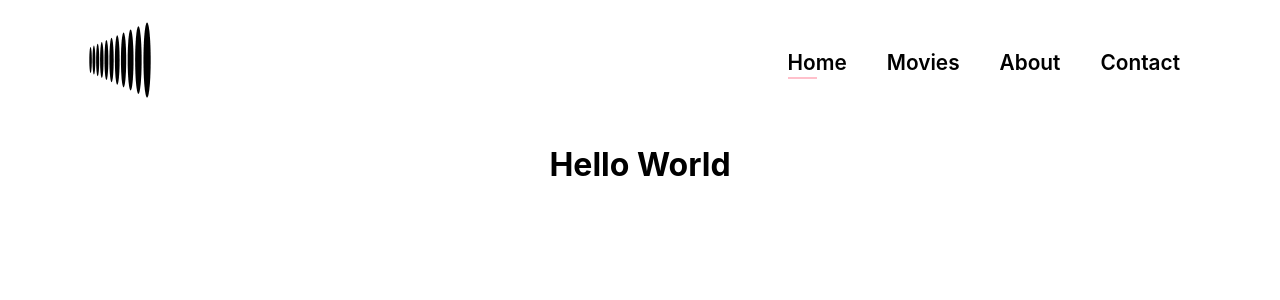
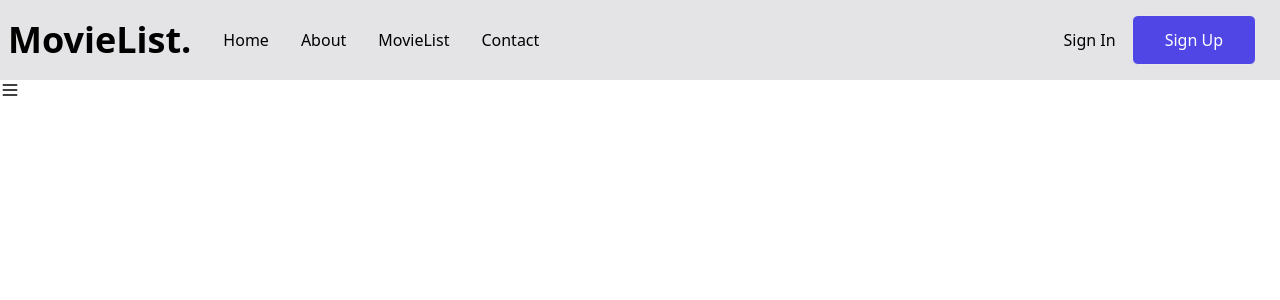
Before and after one commit to r00nie/Lista-filmow-REACT, a React (Create React App) app: page / in a window 1280 px wide. Shown: the top 300 px of the page. Built offline with nearby package versions, Linux system fonts and the light colour scheme.

Commit message:
Navbar w tailwind css

```diff
--- a/package.json
+++ b/package.json
@@ -3,6 +3,7 @@
   "version": "0.1.0",
   "private": true,
   "dependencies": {
+    "@heroicons/react": "^1.0.6",
     "@testing-library/jest-dom": "^5.16.5",
     "@testing-library/react": "^13.4.0",
     "@testing-library/user-event": "^13.5.0",
@@ -40,5 +41,10 @@
       "last 1 firefox version",
       "last 1 safari version"
     ]
+  },
+  "devDependencies": {
+    "autoprefixer": "^10.4.12",
+    "postcss": "^8.4.18",
+    "tailwindcss": "^3.2.1"
   }
 }
--- /dev/null
+++ b/postcss.config.js
@@ -0,0 +1,6 @@
+module.exports = {
+  plugins: {
+    tailwindcss: {},
+    autoprefixer: {},
+  },
+}
--- a/src/App.css
+++ /dev/null
@@ -1,38 +0,0 @@
-.App {
-  text-align: center;
-}
-
-.App-logo {
-  height: 40vmin;
-  pointer-events: none;
-}
-
-@media (prefers-reduced-motion: no-preference) {
-  .App-logo {
-    animation: App-logo-spin infinite 20s linear;
-  }
-}
-
-.App-header {
-  background-color: #282c34;
-  min-height: 100vh;
-  display: flex;
-  flex-direction: column;
-  align-items: center;
-  justify-content: center;
-  font-size: calc(10px + 2vmin);
-  color: white;
-}
-
-.App-link {
-  color: #61dafb;
-}
-
-@keyframes App-logo-spin {
-  from {
-    transform: rotate(0deg);
-  }
-  to {
-    transform: rotate(360deg);
-  }
-}
--- a/src/App.tsx
+++ b/src/App.tsx
@@ -1,12 +1,11 @@
 import React from 'react';
-import './App.css';
-import Navbar from './components/Navbar';
+import Navbar from './components/Navbar'
 
 function App() {
   return (
-    <div className="App">
-      <Navbar/>
-      <h1>Hello World</h1>
+    <div>
+      <Navbar />
+      <p>HAHAHAHA</p>
     </div>
   );
 }
--- a/src/components/Navbar.tsx
+++ b/src/components/Navbar.tsx
@@ -1,49 +1,30 @@
-import { statement } from "@babel/template";
-import { Component, useState } from "react";
-import "./NavbarStyles.css"
+import React, {FC} from 'react'
 
+import {MenuIcon, XIcon} from '@heroicons/react/outline'
 
-const Navbar = () => {
-
-
-    const [clicked, setClicked] = useState(false);
-    const handleClick = () => {
-        setClicked(prevClicked => !prevClicked);
-    }
-
-    return(
-    <nav>
-        <a href="index.html">
-            <svg id="logo-67" width="80" height="80" viewBox="0 0 50 50" fill="none" xmlns="http://www.w3.org/2000/svg">
-                <path className="ccustom" d="M6.6 33.19C7.0363 33.19 7.39 29.5232 7.39 25C7.39 20.4768 7.0363 16.81 6.6 16.81C6.16369 16.81 5.81 20.4768 5.81 25C5.81 29.5232 6.16369 33.19 6.6 33.19Z" fill="black"></path>
-                <path className="ccustom" d="M8.7 34.1C9.18601 34.1 9.58 30.0258 9.58 25C9.58 19.9742 9.18601 15.9 8.7 15.9C8.21399 15.9 7.82 19.9742 7.82 25C7.82 30.0258 8.21399 34.1 8.7 34.1Z" fill="black"></path>
-                <path className="ccustom" d="M11.04 35.12C11.5757 35.12 12.01 30.5891 12.01 25C12.01 19.4109 11.5757 14.88 11.04 14.88C10.5043 14.88 10.07 19.4109 10.07 25C10.07 30.5891 10.5043 35.12 11.04 35.12Z" fill="black"></path>
-                <path className="ccustom" d="M13.63 36.24C14.2265 36.24 14.71 31.2077 14.71 25C14.71 18.7923 14.2265 13.76 13.63 13.76C13.0335 13.76 12.55 18.7923 12.55 25C12.55 31.2077 13.0335 36.24 13.63 36.24Z" fill="black"></path>
-                <path className="ccustom" d="M16.51 37.49C17.1727 37.49 17.71 31.898 17.71 25C17.71 18.102 17.1727 12.51 16.51 12.51C15.8473 12.51 15.31 18.102 15.31 25C15.31 31.898 15.8473 37.49 16.51 37.49Z" fill="black"></path>
-                <path className="ccustom" d="M19.72 38.88C20.4545 38.88 21.05 32.6657 21.05 25C21.05 17.3343 20.4545 11.12 19.72 11.12C18.9855 11.12 18.39 17.3343 18.39 25C18.39 32.6657 18.9855 38.88 19.72 38.88Z" fill="black"></path>
-                <path className="ccustom" d="M23.28 40.42C24.0974 40.42 24.76 33.5162 24.76 25C24.76 16.4838 24.0974 9.58 23.28 9.58C22.4626 9.58 21.8 16.4838 21.8 25C21.8 33.5162 22.4626 40.42 23.28 40.42Z" fill="black"></path>
-                <path className="ccustom" d="M27.23 42.13C28.1413 42.13 28.88 34.4606 28.88 25C28.88 15.5394 28.1413 7.87 27.23 7.87C26.3187 7.87 25.58 15.5394 25.58 25C25.58 34.4606 26.3187 42.13 27.23 42.13Z" fill="black"></path>
-                <path className="ccustom" d="M31.62 44.04C32.6307 44.04 33.45 35.5155 33.45 25C33.45 14.4845 32.6307 5.96 31.62 5.96C30.6093 5.96 29.79 14.4845 29.79 25C29.79 35.5155 30.6093 44.04 31.62 44.04Z" fill="black"></path>
-                <path className="ccustom" d="M36.5 46.15C37.6211 46.15 38.53 36.6808 38.53 25C38.53 13.3192 37.6211 3.85 36.5 3.85C35.3789 3.85 34.47 13.3192 34.47 25C34.47 36.6808 35.3789 46.15 36.5 46.15Z" fill="black"></path>
-                <path className="ccustom" d="M41.92 48.5C43.1682 48.5 44.18 37.9787 44.18 25C44.18 12.0213 43.1682 1.5 41.92 1.5C40.6718 1.5 39.66 12.0213 39.66 25C39.66 37.9787 40.6718 48.5 41.92 48.5Z" fill="black"></path>
-            </svg>
-        </a>
-        <div>
-            <ul id="navbar" className={clicked ? "#navbar active" : "#navbar"}>
-                <li><a className="active" href="index.html">Home</a></li>
-                <li><a href="index.html">Movies</a></li>
-                <li><a href="index.html">About</a></li>
-                <li><a href="index.html">Contact</a></li>
+const Navbar: FC<{}> = () => {
+  return (
+    <div className="w-screen h-[80px] z-10 bg-zinc-200 fixed drop-shadlow-lg">
+      <div className="px-2 flex justify-between items-center w-full h-full">
+        <div className="flex items-center">
+          <h1 className="text-3xl font-bold mr-4 sm:text-4xl">MovieList.</h1>
+          <nav>
+            <ul className="hidden md:flex">
+              <li>Home</li>
+              <li>About</li>
+              <li>MovieList</li>
+              <li>Contact</li>
             </ul>
+          </nav>
         </div>
-
-        <div id="mobile" onClick={handleClick} >
-            <i id="bar" className={clicked ? "fas fa-times" : "fas fa-bars"}></i>
-
+        <div className="hidden md:flex pr-4">
+          <button className="border-none bg-transparent text-black mr-4">Sign In</button>
+          <button className="px-8 py-3">Sign Up</button>
         </div>
-    </nav>
-    );
-};
-
+      </div>
+      <MenuIcon className="w-5"/>
+    </div>
+  )
+}
 
 export default Navbar;
--- a/src/components/NavbarStyles.css
+++ /dev/null
@@ -1,85 +0,0 @@
-nav {
-    display: flex;
-    align-items: center;
-    justify-content: space-between;
-    padding: 20px 80px;
-}
-
-#navbar{
-    display: flex;
-    align-items: center;
-    justify-content: center;
-}
-
-#navbar li{
-    list-style: none;
-    padding: 0 20px;
-    position: relative;
-}
-
-#navbar li a{
-    text-decoration: none;
-    font-size: 1.3rem;
-    font-weight: 600;
-    color: black;
-    transition: 0.3s ease-in-out;
-}
-
-#navbar li a:hover{
-    color: pink;
-}
-
-#navbar li a:hover::after,
-#navbar li a.active::after
-{
-    content: "";
-    width: 30%;
-    height: 2px;
-    background: pink;
-    position: absolute;
-    bottom: -4px;
-    left: 20px;
-}
-
-#mobile{
-    display: none;
-}
-
-#mobile i{
-    color: black;
-    align-items: center;
-}
-
-@media screen and (max-width: 769px) {
-    #navbar{
-        display: flex;
-        flex-direction: column;
-        align-items: flex-start;
-        justify-content: flex-start;
-        position: fixed;
-        top: 90px;
-        right: -300px;
-        width: 300px;
-        height: 100vh;
-        background: white;
-        padding: 40px 0 0 10px;
-
-    }
-
-    #navbar li{
-        margin-bottom: 25px;
-    }
-
-    #navbar.active{
-        right: 0px;
-    }
-
-    #mobile{
-        display: block;
-    }
-
-    #mobile i{
-        font-size: 24px;
-        cursor: pointer;
-    }
-}
--- a/src/index.css
+++ b/src/index.css
@@ -1,13 +1,13 @@
-body {
-  margin: 0;
-  font-family: -apple-system, BlinkMacSystemFont, 'Segoe UI', 'Roboto', 'Oxygen',
-    'Ubuntu', 'Cantarell', 'Fira Sans', 'Droid Sans', 'Helvetica Neue',
-    sans-serif;
-  -webkit-font-smoothing: antialiased;
-  -moz-osx-font-smoothing: grayscale;
+@tailwind base;
+@tailwind components;
+@tailwind utilities;
+
+@layer base {
+    li {
+        @apply p-4
+    }
+
+    button {
+        @apply text-white border bg-indigo-600 hover:bg-transparent hover:text-indigo-600 rounded-md
+    }
 }
-
-code {
-  font-family: source-code-pro, Menlo, Monaco, Consolas, 'Courier New',
-    monospace;
-}
--- /dev/null
+++ b/tailwind.config.js
@@ -0,0 +1,25 @@
+/* @type {import('tailwindcss').Config} */
+module.exports = {
+  content: [
+    "./src/**/*.{js,jsx,ts,tsx}",
+  ],
+  theme: {
+    screens: {
+      sm: '640px',
+      // => @media (min-width: 640px) { ... }
+
+      md : '1024px',
+      // => @media (min-width: 1024px) { ... }
+
+      lg : '1024px',
+      // => @media (min-width: 1280px) { ... }
+
+      xl : '1280px',
+      // => @media (min-width: 1280px) { ... }
+
+      '2xl' : '1536px',
+      // => @media (min-width: 1280px) { ... }
+    },
+  },
+  plugins: [],
+}
```
Also changed, not shown: 1 other file (tests, documents, lock files or other folders).
